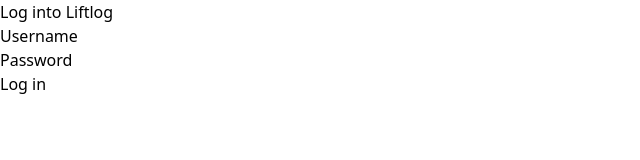
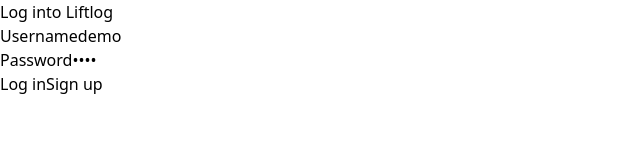
Before and after one commit to SmitasCodes/liftlog-app, a React (Vite) app: page / in a window 1280 px wide. Shown: the top 160 px of the page, without its empty margins (0-640 px from the left). Built offline with nearby package versions, Linux system fonts and the light colour scheme.

Commit message:
cleaned up services, login and register components

```diff
--- /dev/null
+++ b/src/components/auth/AuthLayout.tsx
@@ -0,0 +1,12 @@
+import { type AuthLayouts } from "./types";
+
+const AuthLayout = ({ title, children }: AuthLayouts) => {
+  return (
+    <div>
+      <h2>{title}</h2>
+      {children}
+    </div>
+  );
+};
+
+export default AuthLayout;
--- /dev/null
+++ b/src/components/auth/Login.tsx
@@ -0,0 +1,66 @@
+import { useState, type ChangeEvent, type SubmitEvent } from "react";
+import { type LoginData } from "./types.ts";
+import { loginService } from "../../services/authServices.tsx";
+import AuthLayout from "./AuthLayout.tsx";
+
+const Login = () => {
+  const [loginData, setLoginData] = useState<LoginData>({
+    username: "demo",
+    password: "demo",
+  });
+  const [error, setError] = useState("");
+  const [loading, setLoading] = useState(false);
+
+  const handleSubmit = async (e: SubmitEvent) => {
+    e.preventDefault();
+    setLoading(true);
+    try {
+      const user = await loginService(loginData);
+      localStorage.setItem("user", JSON.stringify(user));
+    } catch {
+      setError("Invalid username or password");
+    } finally {
+      setLoading(false);
+    }
+  };
+
+  const handleChange = (e: ChangeEvent<HTMLInputElement>) => {
+    const { value, name } = e.target;
+
+    setLoginData((prev) => ({
+      ...prev,
+      [name]: value,
+    }));
+  };
+
+  return (
+    <AuthLayout title="Log into Liftlog">
+      <form onSubmit={handleSubmit}>
+        <div>
+          <label>Username</label>
+          <input
+            type="text"
+            name="username"
+            value={loginData.username}
+            onChange={handleChange}
+          />
+        </div>
+        <div>
+          <label>Password</label>
+          <input
+            type="password"
+            name="password"
+            value={loginData.password}
+            onChange={handleChange}
+          />
+        </div>
+        {error && <p>{error}</p>}
+        {loading && <h2>Loading placeholder</h2>}
+        <input type="submit" value="Log in" className="cursor-pointer" />
+        <button>Sign up</button>
+      </form>
+    </AuthLayout>
+  );
+};
+
+export default Login;
--- /dev/null
+++ b/src/components/auth/Register.tsx
@@ -0,0 +1,76 @@
+import React, { useState, type ChangeEvent, type SubmitEvent } from "react";
+import AuthLayout from "./AuthLayout";
+import { type RegisterData } from "./types";
+import { registerService } from "../../services/authServices";
+
+const Register = () => {
+  const [registerData, setRegisterData] = useState<RegisterData>({
+    username: "",
+    email: "",
+    password: "",
+  });
+  const [error, setError] = useState("");
+  const [loading, setLoading] = useState(false);
+
+  const handleSubmit = async (e: SubmitEvent) => {
+    e.preventDefault();
+    setLoading(true);
+    try {
+      const user = await registerService(registerData);
+      localStorage.setItem("user", JSON.stringify(user));
+    } catch {
+      setError("Invalid credentials or username, email already exist.");
+    } finally {
+      setLoading(false);
+    }
+  };
+
+  const handleChange = (e: ChangeEvent<HTMLInputElement>) => {
+    const { value, name } = e.target;
+
+    setRegisterData((prev) => ({
+      ...prev,
+      [name]: value,
+    }));
+  };
+
+  return (
+    <AuthLayout title={"Sign up to Liftlog"}>
+      <form onSubmit={handleSubmit}>
+        <div>
+          <label>Username</label>
+          <input
+            type="text"
+            name="username"
+            value={registerData.username}
+            onChange={handleChange}
+          />
+        </div>
+        <div>
+          <label>Email</label>
+          <input
+            type="email"
+            name="email"
+            value={registerData.email}
+            onChange={handleChange}
+          />
+        </div>
+        <div>
+          <label>Password</label>
+          <input
+            type="password"
+            name="password"
+            value={registerData.password}
+            onChange={handleChange}
+          />
+        </div>
+        {error && <p>{error}</p>}
+        {loading && <p>Loading place holder</p>}
+        <input type="submit" value="Sign up" className="cursor-pointer" />
+        <button>Login</button>
+      </form>
+    </AuthLayout>
+  );
+};
+
+export default Register;
--- a/src/pages/Auth.tsx
+++ b/src/pages/Auth.tsx
@@ -1,48 +1,11 @@
-import { useState, type ChangeEvent } from "react";
-import { type LoginData } from "../types/auth";
-import { loginService } from "../services/authServices";
+import Login from "../components/auth/Login";
+// import Register from "../components/auth/Register";
 
 const Auth = () => {
-  const [loginData, setLoginData] = useState<LoginData>({
-    username: "",
-    password: "",
-  });
-
-  const handleSubmit = (e: ChangeEvent) => {
-    e.preventDefault();
-
-    loginService(loginData);
-  };
-
   return (
-    // Login
-    <div>
-      <h2>Log into Liftlog</h2>
-      <form onSubmit={handleSubmit}>
-        <div>
-          <label>Username</label>
-          <input
-            type="text"
-            onChange={(e: ChangeEvent<HTMLInputElement>) =>
-              setLoginData((prev) => ({
-                ...prev,
-                username: e.target.value,
-              }))
-            }
-          />
-        </div>
-        <div>
-          <label>Password</label>
-          <input
-            type="text"
-            onChange={(e: ChangeEvent<HTMLInputElement>) =>
-              setLoginData((prev) => ({ ...prev, password: e.target.value }))
-            }
-          />
-        </div>
-        <input type="submit" value="Log in" className="cursor-pointer" />
-      </form>
-    </div>
+    <>
+      <Login />
+    </>
   );
 };
 
--- a/src/services/authServices.tsx
+++ b/src/services/authServices.tsx
@@ -1,44 +1,23 @@
 import axios from "axios";
-import type { LoginData, RegisterData } from "../types/auth";
+import type { LoginData, RegisterData } from "../components/auth/types.ts";
 
 const loginService = async ({ username, password }: LoginData) => {
-  try {
-    const response = await axios.post(
-      "http://localhost:3337/api/users/login/",
-      {
+  const response = await axios.post("http://localhost:3337/api/users/login/", {
     username,
     password,
-      },
-    );
-
-    if (response.data) {
-      console.log("Great success");
-      console.log(response.data);
-    }
+  });
 
   return response.data;
-  } catch (error) {
-    console.error("Error when trying to login: ", error);
-    return error;
-  }
 };
 
 const registerService = async ({ username, email, password }: RegisterData) => {
-  try {
   const response = await axios.post("http://localhost:3337/api/users/", {
     username,
     email,
     password,
   });
 
-    if (response.data) {
-      console.log(response.data);
-    }
-    return response;
-  } catch (error) {
-    console.error("Error when trying to register: ", error);
-    return error;
-  }
+  return response.data;
 };
 
 export { loginService, registerService };
```
Also changed, not shown: src/components/auth/types.ts (renamed from src/types/auth.ts, +7 -0 lines), src/context/AuthContext.tsx (added). Lines whose indentation alone changed are shown as unchanged.
